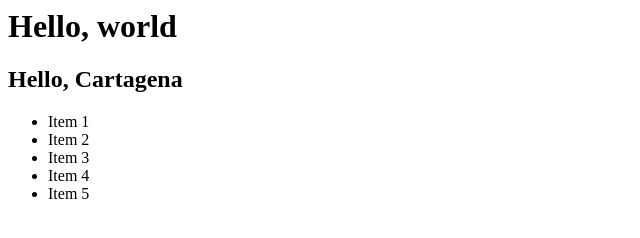
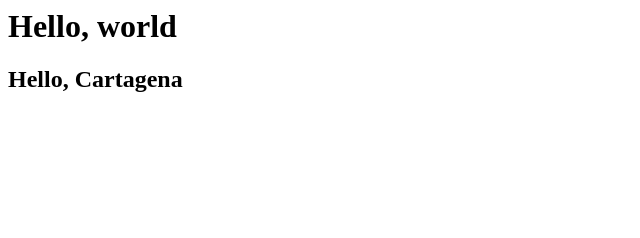
Before and after one commit to IsaacPater31/Curso-Git, a plain HTML site: page index.html in a window 1280 px wide. Shown: the whole page, without its empty margins (0-640 px from the left). Drawn offline with Linux system fonts and the light colour scheme.

Commit message:
elimino los elementos innecesarios

```diff
--- a/index.html
+++ b/index.html
@@ -1,11 +1,4 @@
 <html>
     <h1>Hello, world</h1>
     <h2>Hello, Cartagena</h2>
-    <ul>
-        <li>Item 1</li>
-        <li>Item 2</li>
-        <li>Item 3</li>
-        <li>Item 4</li>
-        <li>Item 5</li>
-    </ul>
 </html>
```
